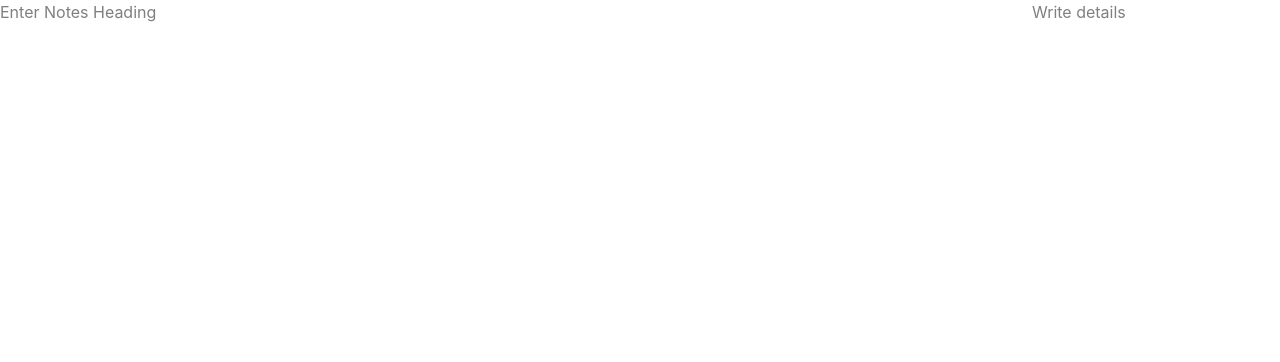
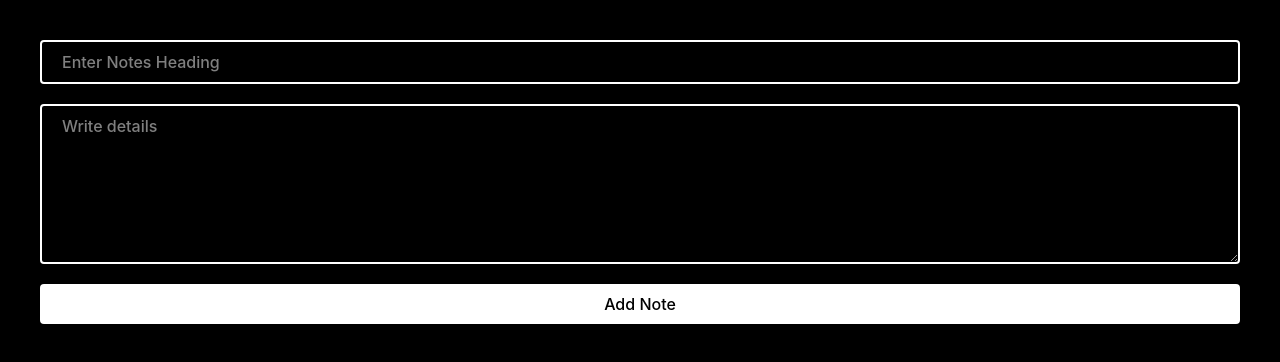
Before and after one commit to AbhijitLaha/React-learning, a React (Vite) app in the folder 13-notes-app/: page / in a window 1280 px wide. Shown: the top 362 px of the page. Built offline with nearby package versions, Linux system fonts and the light colour scheme.

Commit message:
feat: enhance form structure and styling for notes input

```diff
--- a/13-notes-app/src/App.jsx
+++ b/13-notes-app/src/App.jsx
@@ -1,20 +1,33 @@
-import React from 'react'
+import React from "react";
 
 const App = () => {
+
+  const submitHandler = (e) =>{
+    e.preventDefault()
+
+  }
+
   return (
-    <div>
-      <form className='flex justify-between'>
-        <input
-        type="text"
-        placeholder='Enter Notes Heading'
-        />
-        <input type="text"
-        className=''
-        placeholder='Write details'
-        />
+    <div className="h-screen bg-black text-white">
+      <form onSubmit={(e) =>{
+        submitHandler(e)
+      }} className="flex justify-between gap-5 flex-col items-start p-10">
+          <input
+            type="text"
+            placeholder="Enter Notes Heading"
+            className="px-5 py-2 font-medium w-full border-2 rounded"
+          />
+          <textarea
+            type="text"
+            className="px-5 py-2 h-40 font-medium flex items-start flex-row w-full border-2 rounded"
+            placeholder="Write details"
+          />
+          <button className="px-5 py-2 w-full font-medium bg-white text-black  rounded">
+            Add Note
+          </button>
       </form>
     </div>
-  )
-}
+  );
+};
 
-export default App
+export default App;
```
